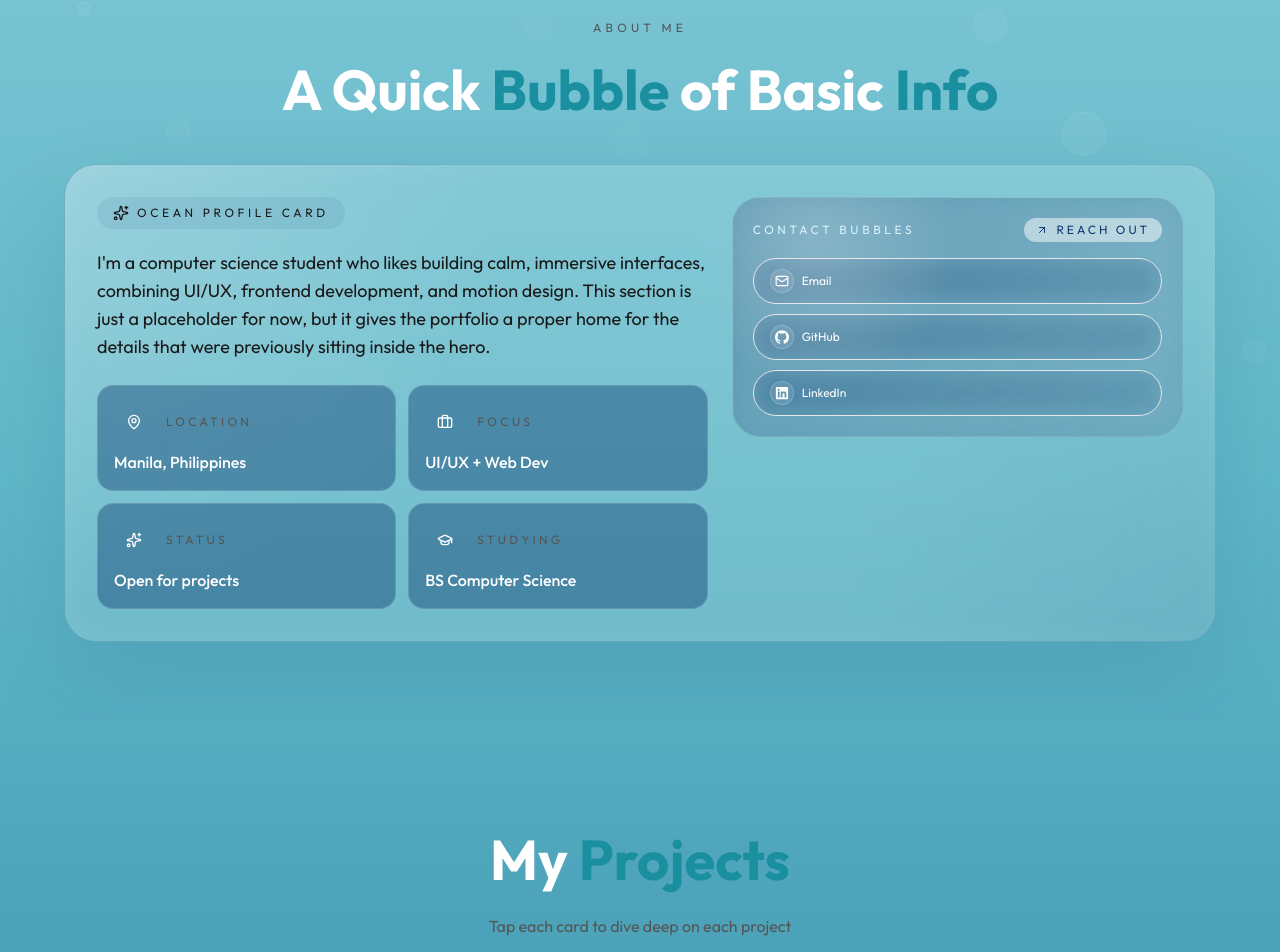
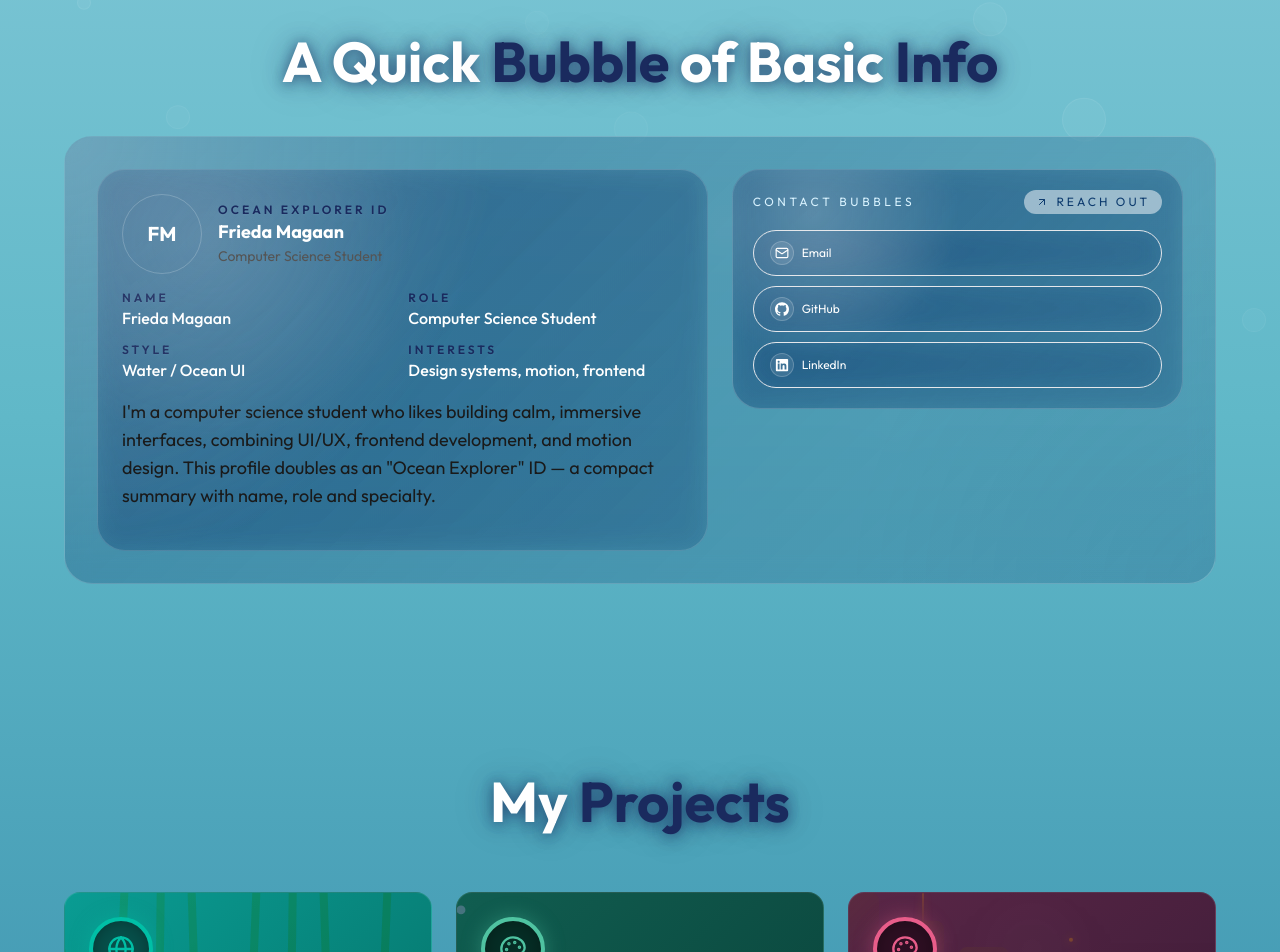
Before and after one commit to fredshekken/ida-portfolio, a Next.js app: page / in a window 1280 px wide. Shown: the part 860-1812 px from the top of the page. Built offline with nearby package versions, Linux system fonts and the light colour scheme.

Commit message:
refactor: headers

```diff
--- a/src/app/globals.css
+++ b/src/app/globals.css
@@ -6,6 +6,7 @@
 
 @layer base {
   :root {
+    --hero-blue: rgb(26, 42, 94);
     --color-text: #1a1a1a;
     --color-muted: #555555;
     --color-heading: #0a0a0a;
@@ -112,6 +113,13 @@
 
     .btn:active { transform: translateY(1px) scale(0.995); }
 
+    /* Text utilities */
+    .text-hero-blue { color: var(--hero-blue); font-weight: 600; }
+    .text-glow-white { text-shadow: 0 4px 18px rgba(255,255,255,0.18), 0 1px 2px rgba(255,255,255,0.06); }
+    .text-glow-header { text-shadow: 0 0 12px rgba(26,42,94,0.42), 0 0 24px rgba(26,42,94,0.30), 0 0 46px rgba(26,42,94,0.18), 0 4px 14px rgba(26,42,94,0.24); }
+
+    html.dark .text-glow-header { text-shadow: 0 0 12px rgba(255,255,255,0.44), 0 0 24px rgba(255,255,255,0.30), 0 0 46px rgba(255,255,255,0.20), 0 4px 14px rgba(255,255,255,0.24); }
+
 
       /* Fallback overrides for components that still use inline light backgrounds
         These apply only in dark mode and use !important to override inline styles. */
--- a/src/components/sections/AboutSection.tsx
+++ b/src/components/sections/AboutSection.tsx
@@ -48,14 +48,11 @@ export default function AboutSection() {
           transition={{ duration: 0.6 }}
           className="text-center mb-8"
         >
-          <p className="uppercase tracking-[0.35em] text-xs mb-3" style={{ color: "var(--color-muted)" }}>
-            About Me
-          </p>
-          <h2 className="font-display font-bold" style={{ fontSize: "clamp(2rem, 5vw, 3.5rem)" }}>
+          <h2 className="font-display font-bold text-glow-header" style={{ fontSize: "clamp(2rem, 5vw, 3.5rem)" }}>
             <span style={{ color: "#FFFFFF" }}>A Quick</span>{" "}
-            <span style={{ color: "var(--color-accent)" }}>Bubble</span>{" "}
+            <span style={{ color: "var(--hero-blue)" }}>Bubble</span>{" "}
             <span style={{ color: "#FFFFFF" }}>of Basic</span>{" "}
-            <span style={{ color: "var(--color-accent)" }}>Info</span>
+            <span style={{ color: "var(--hero-blue)" }}>Info</span>
           </h2>
         </motion.div>
 
@@ -64,59 +61,71 @@ export default function AboutSection() {
           whileInView={{ opacity: 1, y: 0 }}
           viewport={{ once: true }}
           transition={{ duration: 0.7 }}
-          className="relative rounded-[2rem] p-6 md:p-8 border overflow-hidden backdrop-blur-2xl"
+          className="relative overflow-hidden rounded-[1.75rem] p-6 md:p-8 border backdrop-blur-md"
           style={{
-            background: "rgba(255,255,255,0.14)",
-            borderColor: "rgba(13,59,110,0.16)",
-            boxShadow: "0 30px 90px rgba(13,59,110,0.12), inset 0 0 30px rgba(255,255,255,0.08)",
+            background: "linear-gradient(135deg, rgba(13,59,110,0.34) 0%, rgba(13,59,110,0.16) 100%)",
+            borderColor: "rgba(255,255,255,0.18)",
+            boxShadow: "none",
           }}
         >
           <div className="absolute inset-0 bg-[radial-gradient(circle_at_top_left,rgba(255,255,255,0.18),transparent_35%),radial-gradient(circle_at_bottom_right,rgba(13,59,110,0.08),transparent_30%)]" />
 
           <div className="relative z-10 grid gap-6 lg:grid-cols-[1.15fr_0.85fr] items-start">
-            <div>
-              <div
-                className="inline-flex items-center gap-2 rounded-full px-4 py-2 text-xs uppercase tracking-[0.3em] mb-5"
-                style={{ background: "rgba(13,59,110,0.08)", color: "var(--color-text)" }}
-              >
-                <Sparkles className="w-4 h-4" />
-                Ocean Profile Card
-              </div>
-
-              <p className="text-base md:text-lg leading-relaxed max-w-2xl" style={{ color: "var(--color-text)" }}>
-                I&apos;m a computer science student who likes building calm, immersive interfaces,
-                combining UI/UX, frontend development, and motion design. This section is just a
-                placeholder for now, but it gives the portfolio a proper home for the details that
-                were previously sitting inside the hero.
-              </p>
-
-              <div className="mt-6 grid sm:grid-cols-2 gap-3">
-                {aboutStats.map((item, index) => (
             <motion.div
-                    key={item.label}
-                    className="rounded-2xl p-4 border"
+              className="relative overflow-hidden rounded-[1.75rem] border p-6 backdrop-blur-md"
               style={{
-                      background: "rgba(13, 59, 110, 0.42)",
-                      borderColor: "rgba(255,255,255,0.15)",
+                background: "linear-gradient(135deg, rgba(13,59,110,0.24) 0%, rgba(13,59,110,0.12) 100%)",
+                borderColor: "rgba(255,255,255,0.14)",
+                boxShadow: "none",
               }}
               initial={{ opacity: 0, y: 18 }}
               whileInView={{ opacity: 1, y: 0 }}
               viewport={{ once: true }}
-                    transition={{ duration: 0.45, delay: index * 0.08 }}
+              transition={{ duration: 0.5 }}
             >
-                    <div className="flex items-center gap-3 mb-2">
-                      <span className="w-10 h-10 rounded-full flex items-center justify-center bg-white/12 text-white">
-                        <item.icon className="w-4 h-4" />
-                      </span>
-                      <span className="text-xs uppercase tracking-[0.28em]" style={{ color: "var(--color-muted)" }}>
-                        {item.label}
-                      </span>
+              <span className="pointer-events-none absolute inset-0 bg-[radial-gradient(circle_at_18%_18%,rgba(255,255,255,0.12),transparent_35%)]" />
+
+              <div className="relative z-10 flex items-center gap-4 mb-4">
+                <div className="w-20 h-20 rounded-full overflow-hidden border border-white/20 bg-white/6 flex items-center justify-center text-xl font-bold text-white">
+                  FM
                 </div>
-                    <p className="text-white font-medium">{item.value}</p>
-                  </motion.div>
-                ))}
+
+                <div>
+                  <p className="text-xs uppercase tracking-[0.25em] text-hero-blue text-glow-white">
+                      Ocean Explorer ID
+                    </p>
+                  <h3 className="text-lg font-bold text-white">Frieda Magaan</h3>
+                  <p className="text-sm" style={{ color: "var(--color-muted)" }}>
+                    Computer Science Student
+                  </p>
                 </div>
               </div>
+
+              <div className="mb-4 grid grid-cols-2 gap-3">
+                <div className="inline-flex flex-col">
+                  <span className="text-xs uppercase tracking-[0.25em] text-hero-blue text-glow-white">Name</span>
+                  <span className="text-white font-medium">Frieda Magaan</span>
+                </div>
+                <div className="inline-flex flex-col">
+                  <span className="text-xs uppercase tracking-[0.25em] text-hero-blue text-glow-white">Role</span>
+                  <span className="text-white font-medium">Computer Science Student</span>
+                </div>
+                <div className="inline-flex flex-col">
+                  <span className="text-xs uppercase tracking-[0.25em] text-hero-blue text-glow-white">Style</span>
+                  <span className="text-white font-medium">Water / Ocean UI</span>
+                </div>
+                <div className="inline-flex flex-col">
+                  <span className="text-xs uppercase tracking-[0.25em] text-hero-blue text-glow-white">Interests</span>
+                  <span className="text-white font-medium">Design systems, motion, frontend</span>
+                </div>
+              </div>
+
+              <p className="text-base md:text-lg leading-relaxed max-w-2xl mb-4" style={{ color: "var(--color-text)" }}>
+                I&apos;m a computer science student who likes building calm, immersive interfaces, combining UI/UX, frontend development, and motion design. This profile doubles as an "Ocean Explorer" ID — a compact summary with name, role and specialty.
+              </p>
+
+              {/* stat tiles removed per request - kept profile ID, fields and description */}
+            </motion.div>
 
             <motion.div
               className="relative overflow-hidden rounded-[1.75rem] border p-5 backdrop-blur-md"
--- a/src/components/sections/ContactForm.tsx
+++ b/src/components/sections/ContactForm.tsx
@@ -43,16 +43,13 @@ export default function ContactForm() {
           transition={{ duration: 0.6 }}
         >
           <h2
-            className="mb-4"
+            className="font-display font-bold mb-4 text-glow-header"
             style={{
-              fontSize: "clamp(2rem, 5vw, 3rem)",
+              fontSize: "clamp(2rem, 5vw, 3.5rem)",
             }}
           >
-            <span style={{ color: '#FFFFFF' }}>Get</span> <span style={{ color: 'var(--color-accent)' }}>in Touch</span>
+            <span style={{ color: '#FFFFFF' }}>Get</span> <span style={{ color: 'var(--hero-blue)' }}>in Touch</span>
           </h2>
-          <p className="text-lg opacity-80" style={{ color: 'var(--color-muted)' }}>
-            Dive into conversation - let&apos;s explore possibilities together
-          </p>
         </motion.div>
 
         <motion.div
--- a/src/components/sections/ProjectsSection.tsx
+++ b/src/components/sections/ProjectsSection.tsx
@@ -465,14 +465,11 @@ export default function ProjectsSection() {
           transition={{ duration: 0.6 }}
         >
           <h2
-            className="font-display font-bold mb-3"
+            className="font-display font-bold mb-3 text-glow-header"
             style={{ fontSize: "clamp(2rem, 5vw, 3.5rem)" }}
           >
-            <span style={{ color: '#FFFFFF' }}>My</span> <span style={{ color: 'var(--color-accent)' }}>Projects</span>
+            <span style={{ color: '#FFFFFF' }}>My</span> <span style={{ color: 'var(--hero-blue)' }}>Projects</span>
           </h2>
-          <p style={{ color: 'var(--color-muted)', fontSize: "1rem" }}>
-            Tap each card to dive deep on each project
-          </p>
         </motion.div>
 
         {/* Grid */}
--- a/src/components/sections/SkillsSection.tsx
+++ b/src/components/sections/SkillsSection.tsx
@@ -73,15 +73,9 @@ export default function SkillsSection() {
           viewport={{ once: true }}
           transition={{ duration: 0.6 }}
         >
-          <p className="uppercase tracking-[0.35em] text-xs mb-3" style={{ color: 'var(--color-muted)' }}>
-            Dive Depth Meter
-          </p>
-          <h2 className="font-display font-bold" style={{ fontSize: "clamp(2rem, 5vw, 3.75rem)" }}>
-            <span style={{ color: '#FFFFFF' }}>Skills</span> <span style={{ color: 'var(--color-accent)' }}>&</span> <span style={{ color: '#FFFFFF' }}>Experiences</span>
+          <h2 className="font-display font-bold text-glow-header" style={{ fontSize: "clamp(2rem, 5vw, 3.5rem)" }}>
+            <span style={{ color: '#FFFFFF' }}>Skills</span> <span style={{ color: 'var(--hero-blue)' }}>&</span> <span style={{ color: '#FFFFFF' }}>Experiences</span>
           </h2>
-          <p className="mt-3 text-base md:text-lg max-w-2xl mx-auto" style={{ color: 'var(--color-muted)' }}>
-            A dummy depth chart for now, built to feel like a submersible profile panel.
-          </p>
         </motion.div>
 
         <div className="relative rounded-[2rem] border border-white/10 bg-white/5 backdrop-blur-2xl p-6 md:p-8 overflow-hidden">
--- a/src/components/sections/Timeline.tsx
+++ b/src/components/sections/Timeline.tsx
@@ -41,10 +41,11 @@ export default function Timeline() {
         whileInView={{ opacity: 1, y: 0 }}
         viewport={{ once: true }}
         transition={{ duration: 0.5 }}
-        className="font-display text-4xl md:text-5xl text-text mb-16"
+        className="font-display font-bold text-text mb-16 text-glow-header"
+        style={{ fontSize: "clamp(2rem, 5vw, 3.5rem)" }}
       >
         Experience &{" "}
-        <span className="text-accent">Education.</span>
+        <span style={{ color: "var(--hero-blue)" }}>Education.</span>
       </motion.h2>
 
       <div className="relative">
```
Also changed, not shown: src/components/sections/HeroSection.tsx (+5 -5 lines). Lines whose indentation alone changed are shown as unchanged.
